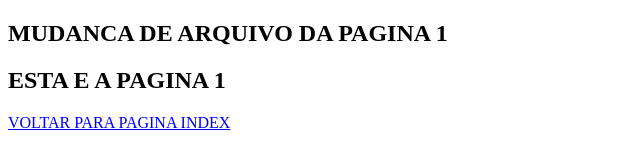
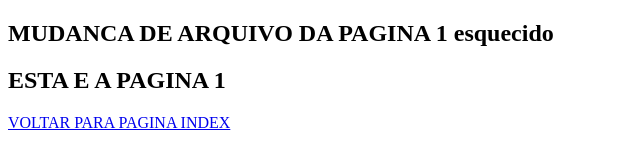
Before and after one commit to sangiorgiovba/Curso_github, a plain HTML site: page paginas/pagina1.html in a window 1280 px wide. Shown: the whole page, without its empty margins (0-640 px from the left). Drawn offline with Linux system fonts and the light colour scheme.

Commit message:
correcao do error da pagina 1

```diff
--- a/paginas/pagina1.html
+++ b/paginas/pagina1.html
@@ -7,7 +7,7 @@
     <title>Document</title>
 </head>
 <body>
-    <h2>MUDANCA DE ARQUIVO DA PAGINA 1</h2>
+    <h2>MUDANCA DE ARQUIVO DA PAGINA 1 esquecido </h2>
     <h2>ESTA E A PAGINA 1</h2>
 
    <div class="container">
```
